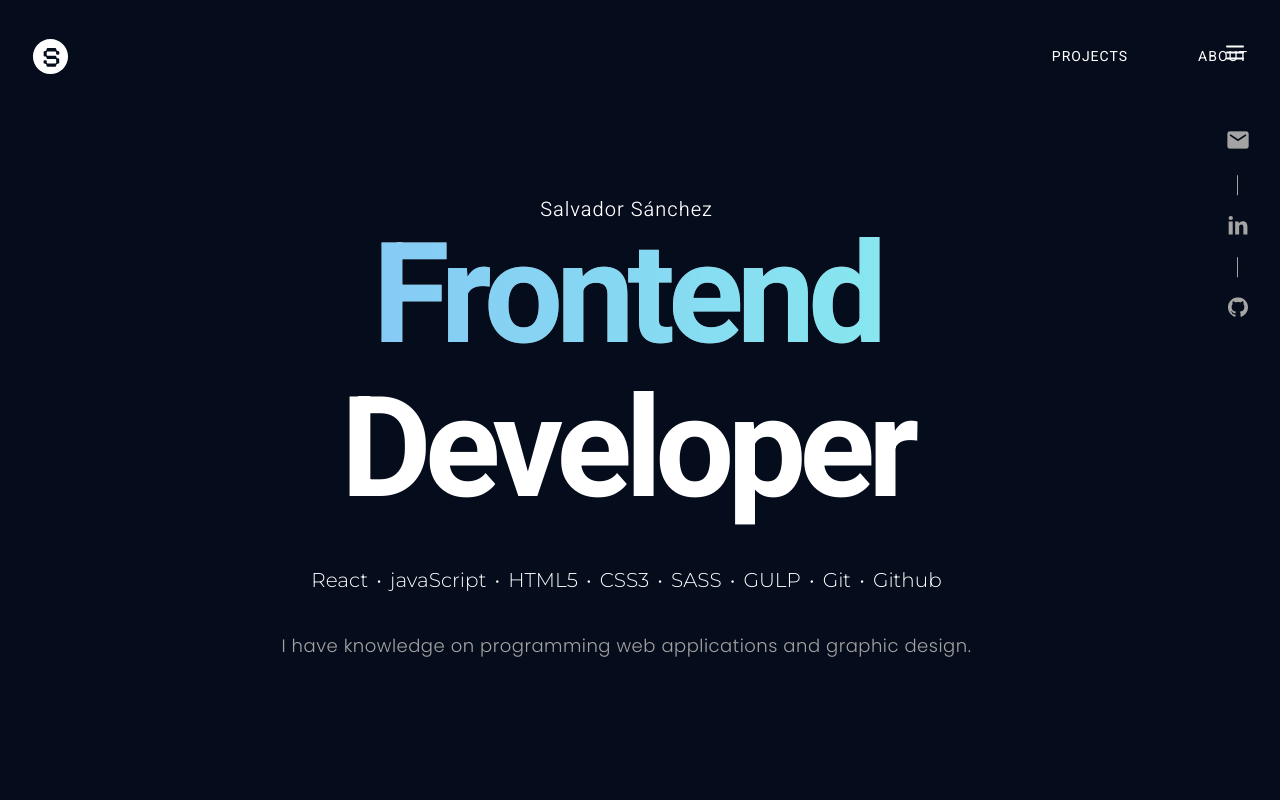
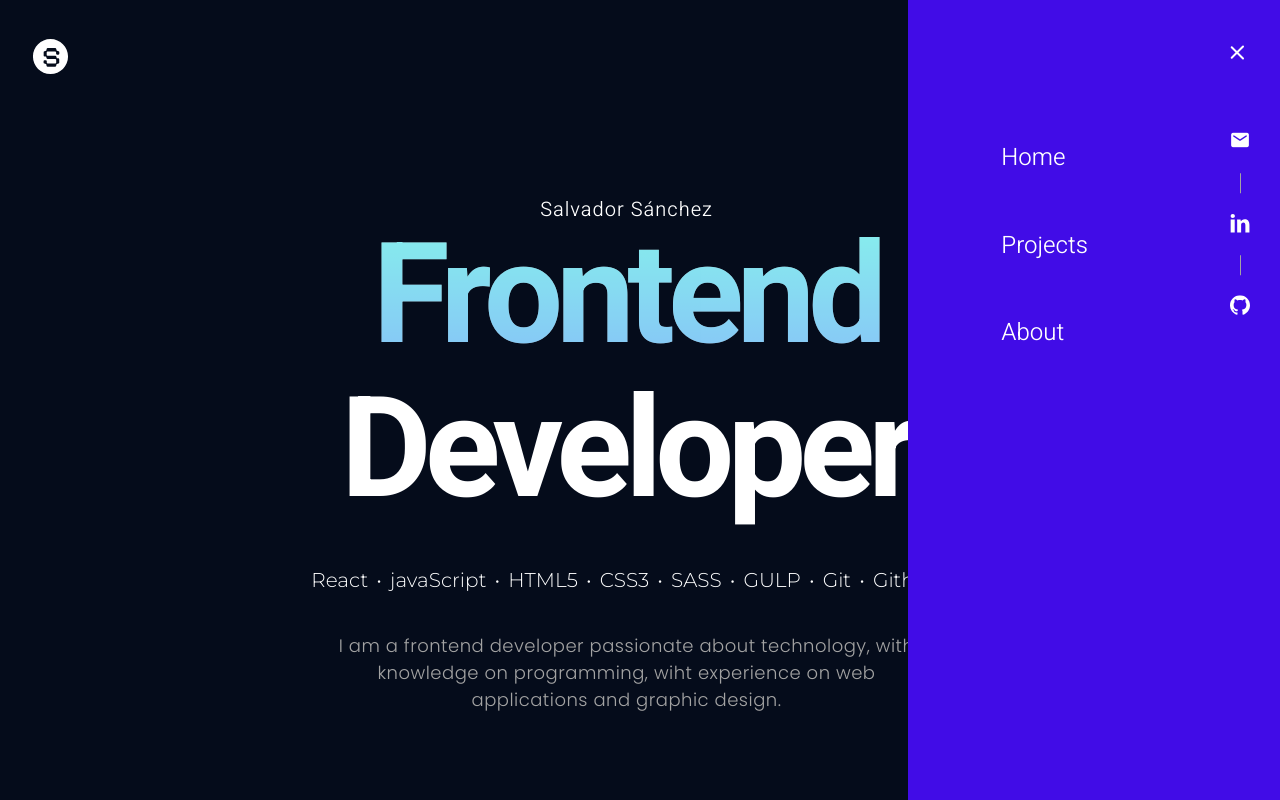
Before and after one commit to SalvasDev/portfolio-dev, a website: page index.html in a window 1280 px wide. Both pictures are taken after a click on the button 1235 px from the left and 57 px from the top of the page. Shown: the top 800 px of the page. Drawn offline with nearby package versions, Linux system fonts and the light colour scheme; files whose address does not match are found by name.

Commit message:
First up to netlify with details to solve

```diff
--- a/gulpfile.js
+++ b/gulpfile.js
@@ -9,7 +9,7 @@ const paths = {
     js: 'src/js/**/*.js'
 }
 
-function css(done) {
+function css() {
     return src('src/scss/app.scss')
         .pipe(sass({
             outputStyle: 'expanded'
--- a/index.html
+++ b/index.html
@@ -4,6 +4,7 @@
     <meta charset="UTF-8" />
     <meta http-equiv="X-UA-Compatible" content="IE=edge" />
     <meta name="viewport" content="width=device-width, initial-scale=1.0" />
+    <link rel="apple-touch-icon" href="./src/img/logo.svg" />
     <link
       rel="stylesheet"
       href="https://fonts.googleapis.com/css2?family=Material+Symbols+Rounded:opsz,wght,FILL,GRAD@20..48,100..700,0..1,-50..200"
@@ -59,21 +60,14 @@
           <a href="#abt">About</a>
         </nav>
 
-                  <!-- icon close-->
-          <div class="close" id="close">
-
-            <div></div>
-            <div></div>
-        </div>
-
 
 
         <!-- burger menu -->
         <div class="container-menu" id="container-menu">
           <button class="btn-burg" id="btn-burg">
-            <div></div>
-            <div></div>
-            <div></div>
+            <div class="line1__btn-burg"></div>
+            <div class="line2__btn-burg"></div>
+            <div class="line3__btn-burg"></div>
           </button>
         </div>
 
@@ -106,7 +100,7 @@
                 <p class="hero__tech">React • javaScript • HTML5 • CSS3 • SASS • GULP • Git • Github</p>
 
            <p class="hero__desc">
-                  I have knowledge on programming web applications and graphic design.
+                  I am a frontend developer passionate about technology, with knowledge on programming, wiht experience on  web applications and graphic design.
                 </p>
             </div>
 
@@ -126,9 +120,12 @@
         <div class="projects" >
 
           <div class="projects__card1 project">
+            <div class="image__project1">
                 <a href="https://remo-jobs.netlify.app" target="_blank">
-                <img src="./src/img/remo-jobs-thumbnail.jpg" alt="remo jobs thumbnail" />
               </a>
+            </div>
+
+             <div class="info__project">
                 <h4 class="subtitle__project">Remo jobs</h4>
                 <p class="projects__desc">
                   Remo jobs is an app for seraching IT industry jobs’s . This app use a
@@ -137,25 +134,36 @@
                 <p class="projects__techno">Created with React</p>
 
                 <div class="buttons">
+                  <div>
                     <a href="https://remo-jobs.netlify.app" target="_blank">
                       <button class="btn__project">Demo</button>
                     </a>
+                  </div>
+
+                  <div>
                     <a href="https://github.com/SalvasDev/remo-jobs" target="_blank">
                       <button class="btn__project">Code</button>
                     </a>
                   </div>
 
                 </div>
+             </div>
+
+          </div>
 
 
-        <!-- Card 4 -->
-        <div class="projects__card4 project">
+        <!-- Card 2 -->
+        <div class="projects__card2 project">
+
+          <div class="image__project2">
             <a href="https://weather-app-sal.netlify.app/" target="_blank">
-            <img src="./src/img/weather-thmnail2.jpg" alt="Weather consult app" />
             </a>
+          </div>
+
+          <div  class="info__project">
              <h4 class="subtitle__project">Weather app</h4>
               <p class="projects__desc">
-            This is an app for consulting the weather in many cities of the world with a serch in an API.
+                This is an app for consulting the weather in many cities of the world.
               </p>
               <p class="projects__techno">Created with React</p>
 
@@ -167,6 +175,7 @@
                   <button class="btn__project">Code</button>
                 </a>
               </div>
+          </div>
 
         </div>
 
@@ -175,9 +184,13 @@
 
           <!-- Card 3 -->
         <div class="projects__card3 project">
+
+             <div class="image__project3">
                 <a href="https://country-quiz-salvadev.netlify.app" target="_blank">
-            <img src="./src/img/country-thumbnail.jpg" alt="countries game thumbnail" />
                 </a>
+              </div>
+
+            <div  class="info__project">
               <h4 class="subtitle__project">Country quiz</h4>
               <p class="projects__desc">
                 Country quiz is a basic game for memorize name of capital countries and their flags.
@@ -192,18 +205,23 @@
                   <button class="btn__project">Code</button>
                 </a>
               </div>
-
+          </div>
         </div>
 
 
-         <!-- Card 2 -->
-        <div class="projects__card2 project">
+         <!-- Card 4 -->
+        <div class="projects__card4 project">
+
+
+          <div class="image__project4">
             <a href="https://todo-app-salvasdev.netlify.app" target="_blank">
-            <img src="./src/img/todo-thumbnail3.jpg" alt=" todo list thumbnail" />
             </a>
+          </div>
+
+           <div  class="info__project">
               <h4 class="subtitle__project">Todo list</h4>
               <p class="projects__desc">
-            Todo list is a simple but very usefull to save actions in localstorage.
+                Todo list is a simple but very usefull app to save actions in local storage.
               </p>
               <p class="projects__techno">Created with React</p>
               <div class="buttons">
@@ -213,7 +231,7 @@
                 <a href="https://github.com/SalvasDev/todo-app" target="_blank">
                   <button class="btn__project">Code</button>
                 </a>
-
+              </div>
             </div>
 
         </div>
@@ -242,7 +260,7 @@
     </div>
 
     <!-- Footer section-->
-    <section>
+    <section class="sect__footer">
           <div class="footer">
               <p>© 2022 Salvador Sánchez. All rights reserved</p>
           </div>
--- a/src/scss/app.scss
+++ b/src/scss/app.scss
@@ -3,6 +3,8 @@
 @import url('https://fonts.googleapis.com/css2?family=Heebo:wght@300;400;500;600;700&family=Montserrat:wght@300;400;700&family=Poppins:wght@300;400;500;600;700&display=swap');
 
 @import 'base/variables';
+@import 'base/mixins';
+
 @import 'base/globales';
 @import 'layout/header';
 @import 'layout/hero';
--- a/src/scss/base/_globales.scss
+++ b/src/scss/base/_globales.scss
@@ -21,6 +21,8 @@ body {
     padding: 0;
     color: white;
     background-color: $back__gral;
+    overflow: scroll;
+
 }
 
 img {
--- a/src/scss/base/_mixins.scss
+++ b/src/scss/base/_mixins.scss
@@ -0,0 +1,31 @@
+@mixin desk__1160 {
+    @media(max-width: 1160px) {
+        @content;
+    }
+}
+
+@mixin desk__930 {
+    @media(max-width: 930px) {
+        @content;
+    }
+}
+
+@mixin tablet__768 {
+    @media(max-width: 768px) {
+        @content;
+    }
+}
+
+
+@mixin mob__490 {
+    @media(max-width: 490px) {
+        @content;
+    }
+}
+
+
+@mixin mob__375 {
+    @media(max-width: 375px) {
+        @content;
+    }
+}
--- a/src/scss/base/_variables.scss
+++ b/src/scss/base/_variables.scss
@@ -10,8 +10,6 @@ $font__terc: 'Heebo', sans-serif;
 $back__gral: #050C1B;
 $gral__color: #FFF;
 $prim__color: #007CF0;
-$sec__color: #FCAD72;
-$grad__color: linear-gradient(86.86deg, #FF626D 0%, #FCAD72 100.75%);
-$neutro_color: #E0D3C3;
+// $grad__color: linear-gradient(86.86deg, #FF626D 0%, #FCAD72 100.75%);
 $gray__color: #A3A3A3;
 $blue__dark: #141e30;
--- a/src/scss/layout/_about.scss
+++ b/src/scss/layout/_about.scss
@@ -1,6 +1,16 @@
 .about {
     width: min(90%, 900px);
     margin-top: 17rem;
+
+    @include tablet__768 {
+        width: min(90%, 768px);
+        gap: 3rem;
+    }
+
+    @include mob__375 {
+        width: min(100%, 375px);
+    }
+
 }
 
 
@@ -29,9 +39,48 @@
     justify-content: space-between;
     align-items: center;
 
+    @include tablet__768 {
+        width: min(90%, 768px);
+        flex-wrap: wrap-reverse;
+        margin-top: 2rem;
+    }
+
+    @include mob__490 {
+        width: min(90%, 490px);
+    }
+
+    @include mob__375 {
+        width: min(90%, 375px);
+        margin-right: 0;
+    }
+
+    p {
+        @include tablet__768 {
+            width: 100%;
+            margin-right: 4rem;
+        }
+
+        @include mob__490 {
+            width: min(90%, 490px);
+            font-size: 1.6rem;
+        }
+
+        @include mob__375 {
+            width: 100%;
+            font-size: 1.6rem;
+        }
+
+    }
+
     img {
         width: 21.8rem;
         border-radius: 100%;
+
+        @include mob__375 {
+            margin-top: 1rem;
+            width: 60%;
+        }
+
     }
 }
 
--- a/src/scss/layout/_footer.scss
+++ b/src/scss/layout/_footer.scss
@@ -1,10 +1,30 @@
+.sect__footer {
+    display: block;
+}
+
 .footer {
     width: 100%;
+    display: flex;
     height: 13rem;
-    align-content: center;
+    justify-content: center;
     background-color: $blue__dark;
-    margin-top: 18rem;
     padding-top: 4.8rem;
+    margin: 18rem auto 0 auto;
+
+    @include tablet__768 {
+        width: min(100%, 768px);
+    }
+
+
+    @include mob__490 {
+        width: min(100%, 490px);
+
+    }
+
+    @include mob__375 {
+        width: 37.5rem;
+    }
+
 
     p {
         text-align: center;
@@ -12,5 +32,10 @@
         color: $gray__color;
         font-size: 1.6rem;
         font-weight: 400;
+
+        @include mob__375 {
+            font-size: 1.4rem;
+        }
     }
+
 }
--- a/src/scss/layout/_header.scss
+++ b/src/scss/layout/_header.scss
@@ -4,6 +4,10 @@ header {
     margin: 3.8rem auto 0 auto;
     align-items: center;
     justify-content: space-between;
+
+    @include tablet__768 {
+        width: min(90%, 768px);
+    }
 }
 
 
@@ -54,6 +58,10 @@ header {
         color: $gral__color;
     }
 
+    @include mob__375 {
+        display: none;
+    }
+
 }
 
 
@@ -82,7 +90,7 @@ header {
     img {
         width: 2rem;
         height: 2rem;
-        filter: brightness(0) saturate(100%) invert(74%) sepia(1%) saturate(0%) hue-rotate(353deg) brightness(89%) contrast(91%);
+        filter: invert(100%) sepia(0%) saturate(7500%) hue-rotate(226deg) brightness(103%) contrast(102%);
 
         &:hover {
             filter: brightness(0) saturate(100%) invert(28%) sepia(75%) saturate(4232%) hue-rotate(197deg) brightness(104%) contrast(101%);
@@ -98,7 +106,7 @@ header {
     img {
         width: 2rem;
         height: 2rem;
-        filter: brightness(0) saturate(100%) invert(74%) sepia(1%) saturate(0%) hue-rotate(353deg) brightness(89%) contrast(91%);
+        filter: invert(100%) sepia(0%) saturate(7500%) hue-rotate(226deg) brightness(103%) contrast(102%);
 
         &:hover {
             filter: brightness(0) saturate(100%) invert(28%) sepia(75%) saturate(4232%) hue-rotate(197deg) brightness(104%) contrast(101%);
@@ -118,8 +126,13 @@ header {
     transform: translateY(-50%);
     z-index: 3;
 
+    @include tablet__768 {
+        display: none;
+    }
+
     span {
-        color: $gray__color;
+        color: $gral__color;
+        font-size: 2rem;
         cursor: pointer;
 
 
@@ -146,12 +159,19 @@ header {
     gap: .4rem;
     cursor: pointer;
     position: fixed;
-    right: 3rem;
+    right: 2.5rem;
     top: 4%;
     transform: translateY(50%);
     z-index: 4;
     display: none;
 
+    @include mob__375 {
+        display: flex;
+        position: absolute;
+        background-color: transparent;
+        margin-top: 3.5rem;
+        gap: .4rem;
+    }
 
 
     div {
@@ -162,26 +182,36 @@ header {
         transition: all .5s;
         transform-origin: left;
 
+        @include mob__375 {
+            width: 80%;
+
+        }
     }
-
-
 }
 
 
 .visible {
     display: flex;
+
+    @include tablet__768 {
+        display: none;
+    }
+
+    @include mob__375 {
+        display: flex;
+    }
 }
 
 
-.btn-burg:hover div:first-child {
+.activeline1__btn-burg {
     transform: rotate(45deg);
 }
 
-.btn-burg:hover div:nth-child(2) {
+.activeline2__btn-burg {
     opacity: 0;
 }
 
-.btn-burg:hover div:last-child {
+.activeline3__btn-burg {
     transform: rotate(-45deg);
 }
 
@@ -190,53 +220,24 @@ header {
     position: fixed;
     right: 0;
     top: 0;
-    background: linear-gradient(0deg, #410CE7, #410CE7);
+    background: #410CE7;
     padding-right: 3rem;
-    transition: all 200ms;
+    transition: all 200ms ease;
     z-index: 1;
+
+    @include mob__375 {
+        position: absolute;
+    }
 }
 
+.active__container {
+    padding: 100vw 52px 100vw 25vw;
+    display: flex;
 
-.close {
-    display: flex;
-    flex-direction: column;
-    width: 3rem;
-    height: 3rem;
-    border: 0;
-    background: transparent;
-    gap: .5rem;
-    cursor: pointer;
-    position: fixed;
-    right: 3rem;
-    top: 5%;
-    transform: translateY(50%);
-    z-index: 6;
-    display: none;
-
-
-
-    div {
-        background: $gral__color;
-        height: 2px;
-        width: 100%;
-        border-radius: 5px;
-        transition: all .5s;
-        transform-origin: center;
+    @include mob__375 {
+        padding: 250vw 52px 100vw 75vw;
     }
-
 }
-
-.close div:first-child {
-    transform: rotate(45deg);
-}
-
-.close div:last-child {
-    transform: rotate(-45deg);
-}
-
-
-
-
 
 .showMenuMobile {
     display: none;
@@ -250,6 +251,13 @@ header {
     gap: 6rem;
     transition: all 2000ms;
     z-index: 2;
+
+
+    @include mob__375 {
+        top: 18%;
+        right: 40%;
+        overflow: hidden;
+    }
 }
 
 .showMenuMobile a {
@@ -259,6 +267,10 @@ header {
     font-family: $font__terc;
     font-weight: 300;
     font-size: 2.4rem;
+
+    @include mob__375 {
+        font-size: 1.8rem;
+    }
 }
 
 .showMenuMobile a:before {
@@ -277,3 +289,17 @@ header {
     width: 100%;
     left: 0%;
 }
+
+.active__menu {
+    display: flex;
+    z-index: 100;
+}
+
+.block__scroll {
+    overflow: hidden;
+
+    @include mob__375 {
+        overflow: hidden;
+    }
+
+}
--- a/src/scss/layout/_hero.scss
+++ b/src/scss/layout/_hero.scss
@@ -1,15 +1,30 @@
 .container {
     width: min(90%, 900px);
     margin: 12rem auto 0 auto;
+
+    @include tablet__768 {
+        width: min(90%, 768px);
+        margin-right: 2rem;
+    }
+
+    @include mob__375 {
+        width: min(90%, 375px);
+    }
+
+
 }
 
 .hero {
     text-align: center;
+
+
 }
+
 
 .hero__group {
     display: grid;
     grid-template-columns: 1fr 3%;
+
 }
 
 h1 {
@@ -18,6 +33,17 @@ h1 {
     letter-spacing: -.7rem;
     text-align: center;
     margin: 0 0 16px;
+
+    @include tablet__768 {
+        font-size: 10rem;
+    }
+
+    @include mob__490 {
+        font-size: 8rem;
+    }
+
+
+
 }
 
 
@@ -29,7 +55,7 @@ h1 {
 }
 
 .span__title::before {
-    background: linear-gradient(90deg, var(--start-color), var(--end-color));
+    background: linear-gradient(0deg, var(--start-color), var(--end-color));
     content: var(--content);
     position: absolute;
     inset: 0;
@@ -62,35 +88,23 @@ h1 {
     font-weight: 300;
     margin-bottom: 0;
     letter-spacing: 1px;
+
+    @include mob__375 {
+        margin-top: -5rem;
+        font-size: 1.8rem;
+    }
 }
 
-.hero__title {
-    background: $grad__color;
-    background-clip: text;
-    -webkit-text-fill-color: transparent;
-    -webkit-background-clip: text;
-    font-family: $font__prin;
-    font-weight: 700;
-    font-size: 14rem;
-    margin: 0;
-}
+// .hero__title {
+//     background-clip: text;
+//     -webkit-text-fill-color: transparent;
+//     -webkit-background-clip: text;
+//     font-family: $font__prin;
+//     font-weight: 700;
+//     font-size: 14rem;
+//     margin: 0;
+// }
 
-.hero__subtitle {
-    font-family: $font__prin;
-    font-weight: 700;
-    font-size: 6rem;
-    color: $neutro_color;
-    margin: 0;
-    line-height: 70px;
-}
-
-.hero__available {
-    font-family: $font__prin;
-    font-weight: 300;
-    font-size: 2rem;
-    margin-top: 4rem;
-    letter-spacing: 1px;
-}
 
 .hero__tech {
     font-family: $font__prin;
@@ -99,6 +113,22 @@ h1 {
     color: $gral__color;
     word-spacing: 3px;
     margin-top: 4rem;
+
+    @include tablet__768 {
+        font-size: 1.8rem;
+        line-height: 2.8rem;
+    }
+
+    @include mob__490 {
+        line-height: 2.8rem;
+        margin-top: 0;
+    }
+
+    @include mob__375 {
+        font-size: 1.6rem;
+        line-height: 2.8rem;
+        margin-top: 0;
+    }
 }
 
 .hero__desc {
@@ -108,9 +138,15 @@ h1 {
     color: $gray__color;
     line-height: 2.7rem;
     letter-spacing: .5px;
-    width: 80%;
+    width: 70%;
     margin-right: auto;
     margin-left: auto;
     margin-top: 4rem;
     margin-bottom: 14rem;
+
+    @include mob__375 {
+        font-size: 1.6rem;
+        width: 90%;
+    }
+
 }
--- a/src/scss/layout/_projects.scss
+++ b/src/scss/layout/_projects.scss
@@ -5,6 +5,28 @@
     column-gap: 9.5rem;
     row-gap: 8rem;
 
+    @include desk__1160 {
+        width: min(90%, 450px);
+        column-gap: 4rem;
+    }
+
+    @include desk__930 {
+        display: flex;
+        flex-direction: column;
+        width: 90%;
+    }
+
+    @include mob__490 {
+        width: min(100%, 490px);
+    }
+
+    @include mob__375 {
+        margin-top: 0;
+        width: 100%;
+    }
+
+
+}
 
 .projects__desc {
     width: 90%;
@@ -18,7 +40,48 @@
     margin-top: 1.4rem;
 
 }
+
+
+.image__project1,
+.image__project2,
+.image__project3,
+.image__project4 {
+    height: 307px;
+    width: 100%;
+    background-repeat: no-repeat repeat;
+    background-position: center;
+    background-size: cover;
+
+    @include desk__930 {
+        height: 100%;
     }
+
+    @include tablet__768 {
+        width: 100%;
+        background-position: top;
+    }
+
+}
+
+.image__project1 {
+    background-image: url("../../src/img/remo-jobs-thumbnail.jpg");
+}
+
+
+.image__project2 {
+    background-image: url("../../src/img//weather-thmnail2.jpg");
+}
+
+
+.image__project3 {
+    background-image: url("../../src/img//country-thumbnail.jpg");
+}
+
+
+.image__project4 {
+    background-image: url("../../src/img/todo-thumbnail3.jpg");
+}
+
 
 .subtitle {
     font-family: $font__sec;
@@ -30,14 +93,54 @@
 
 .subtitle:first-of-type {
     margin-top: 14rem;
+
+    @include mob__375 {
+        margin-top: 4rem;
+    }
+
 }
 
 
 .project {
     background-color: transparent;
 
+    @include desk__930 {
+        display: flex;
+        flex-direction: row;
+        background-color: transparent;
+        height: 200px;
+    }
+
+    @include tablet__768 {
+        display: flex;
+        flex-direction: column;
+        height: 400px;
+    }
+
+
+    @include mob__490 {
+        width: min(100%, 490px);
+        margin-right: 0;
+    }
+
+    @include mob__375 {
+        width: min(100%, 375px);
+    }
+
     &:hover {
         background-color: $blue__dark;
+    }
+
+}
+
+
+
+
+.info__project {
+
+    @include desk__930 {
+        background-color: $blue__dark;
+        height: 100%;
     }
 
 }
@@ -66,8 +169,17 @@
     margin-left: 2rem;
     margin-bottom: 3rem;
     display: flex;
-    justify-content: space-between;
+    column-gap: 4rem;
     margin-right: 2rem;
+    width: 90%;
+
+    @include desk__1160 {
+        column-gap: 2rem;
+    }
+
+    @include mob__490 {
+        width: 100%;
+    }
 
     .btn__project {
         background-color: transparent;
@@ -78,6 +190,14 @@
         color: $gray__color;
         font-family: $font__prin;
         font-size: 1.4rem;
+
+        @include mob__490 {
+            width: 14rem;
+        }
+
+        @include mob__375 {
+            width: 13.5rem;
+        }
 
         &:hover {
             background-color: $prim__color;
@@ -90,8 +210,19 @@
 
 }
 
+
+
 .projects__card2,
 .projects__card4 {
     margin-top: -14rem;
     height: 100%;
+
+    @include desk__930 {
+        margin-top: 0;
+        height: 200px;
     }
+
+    @include tablet__768 {
+        height: 400px;
+    }
+}
```
Also changed, not shown: src/js/burgerMenu.js (+19 -20 lines), build/css/app.css, build/js/bundle.js. Lines whose indentation alone changed are shown as unchanged.
